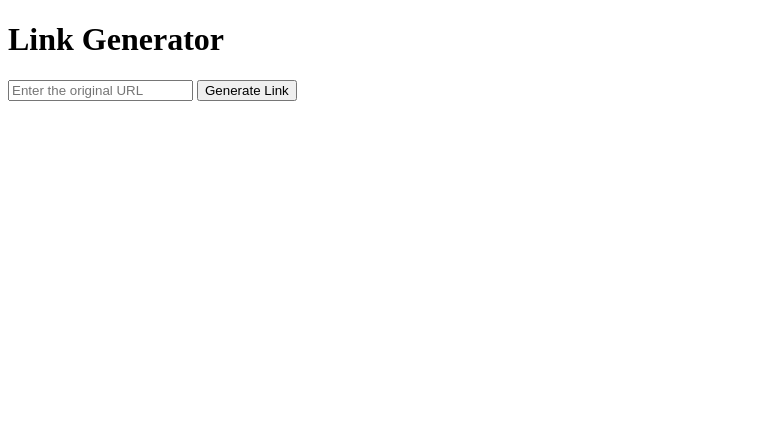
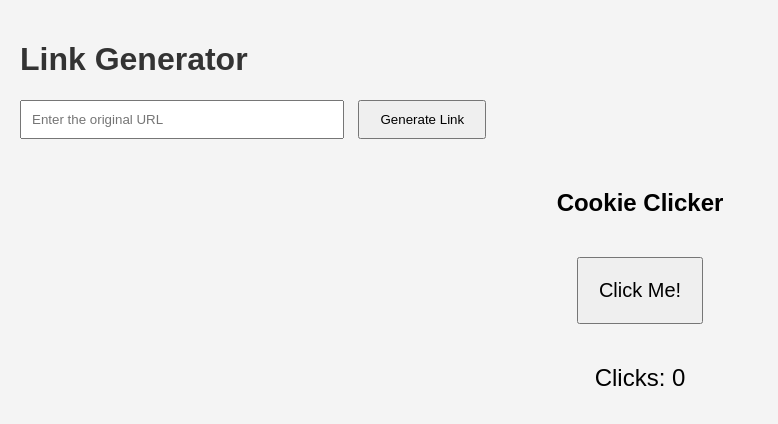
Before and after one commit to Paulo0o0o/link-generator, a plain HTML site: page index.html in a window 1280 px wide. Shown: the whole page, without its empty margins (0-778 px from the left). Drawn offline with Linux system fonts and the light colour scheme.

Commit message:
Update index.html

```diff
--- a/index.html
+++ b/index.html
@@ -3,7 +3,42 @@
 <head>
     <meta charset="UTF-8">
     <meta name="viewport" content="width=device-width, initial-scale=1.0">
-    <title>Link Generator</title>
+    <title>Link Generator with Cookie Clicker</title>
+    <style>
+        body {
+            font-family: Arial, sans-serif;
+            margin: 0;
+            padding: 20px;
+            background-color: #f4f4f4;
+        }
+        h1 {
+            color: #333;
+        }
+        input {
+            padding: 10px;
+            width: 300px;
+            margin-right: 10px;
+        }
+        button {
+            padding: 10px 20px;
+        }
+        #generatedLink {
+            margin-top: 20px;
+        }
+        #cookieClicker {
+            margin-top: 50px;
+            text-align: center;
+        }
+        .click-button {
+            padding: 20px;
+            font-size: 20px;
+            margin: 20px;
+        }
+        .click-count {
+            font-size: 24px;
+            margin-top: 20px;
+        }
+    </style>
 </head>
 <body>
     <h1>Link Generator</h1>
@@ -11,12 +46,25 @@
     <button onclick="generateLink()">Generate Link</button>
     <p id="generatedLink"></p>
 
+    <div id="cookieClicker">
+        <h2>Cookie Clicker</h2>
+        <button class="click-button" onclick="clickCookie()">Click Me!</button>
+        <div class="click-count" id="clickCount">Clicks: 0</div>
+    </div>
+
     <script>
         function generateLink() {
             const originalUrl = document.getElementById('originalUrl').value;
             const generatedUrl = Math.random().toString(36).substring(2, 15);
             document.getElementById('generatedLink').innerText = `Generated URL: https://example.com/${generatedUrl}`;
         }
+
+        let clickCount = 0;
+
+        function clickCookie() {
+            clickCount++;
+            document.getElementById('clickCount').innerText = `Clicks: ${clickCount}`;
+        }
     </script>
 </body>
 </html>
```
